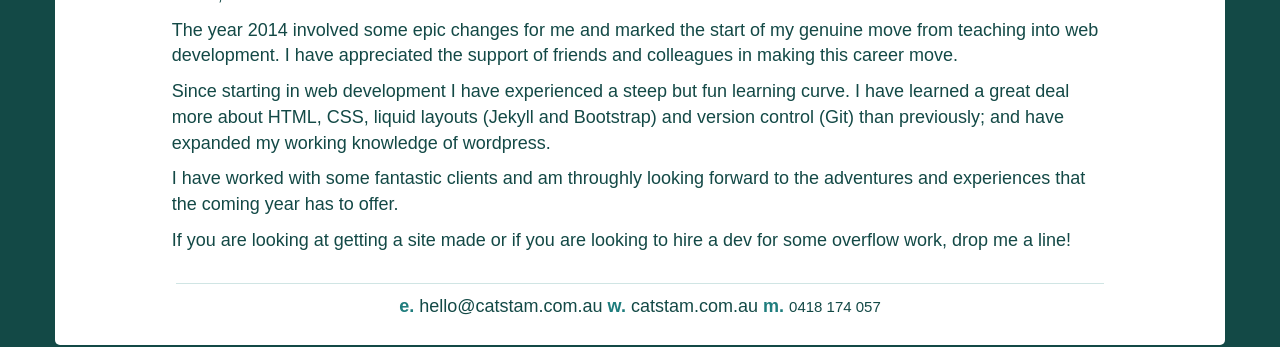
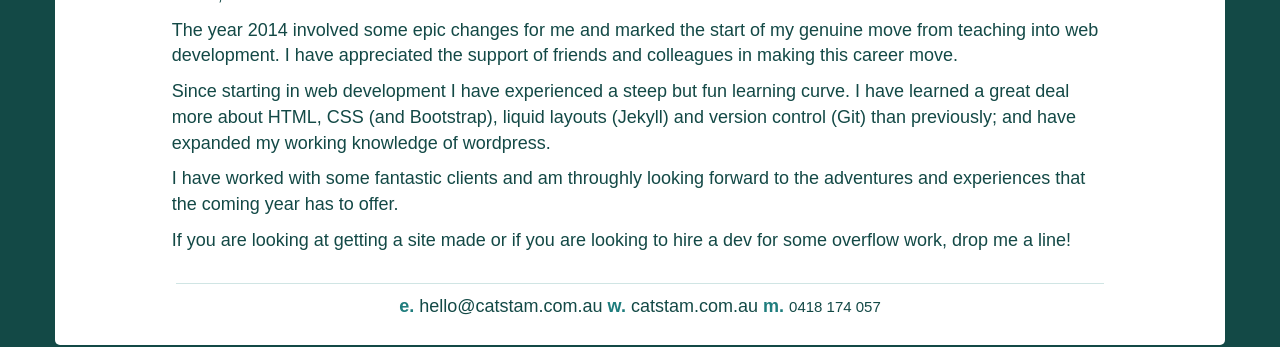
Before and after one commit to csstam/csstam.github.io, a Jekyll site: the page built from _posts/2015-02-01-a-new-adventure.markdown, in a window 1280 px wide. Shown: the part 350-697 px from the top of the page. Built offline with Jekyll 4.4.1, drawn with Linux system fonts in a browser that asks for light colours; nearby versions of some CDN libraries.

```diff
--- a/_posts/2015-02-01-a-new-adventure.markdown
+++ b/_posts/2015-02-01-a-new-adventure.markdown
@@ -7,7 +7,7 @@ categories: web development
 
 The year 2014 involved some epic changes for me and marked the start of my genuine move from teaching into web development. I have appreciated the support of friends and colleagues in making this career move.
 
-Since starting in web development I have experienced a steep but fun learning curve. I have learned a great deal more about HTML, CSS, liquid layouts (Jekyll and Bootstrap) and version control (Git) than previously; and have expanded my working knowledge of wordpress.
+Since starting in web development I have experienced a steep but fun learning curve. I have learned a great deal more about HTML, CSS (and Bootstrap), liquid layouts (Jekyll) and version control (Git) than previously; and have expanded my working knowledge of wordpress.
 
 
 I have worked with some fantastic clients and am throughly looking forward to the adventures and experiences that the coming year has to offer.
```
